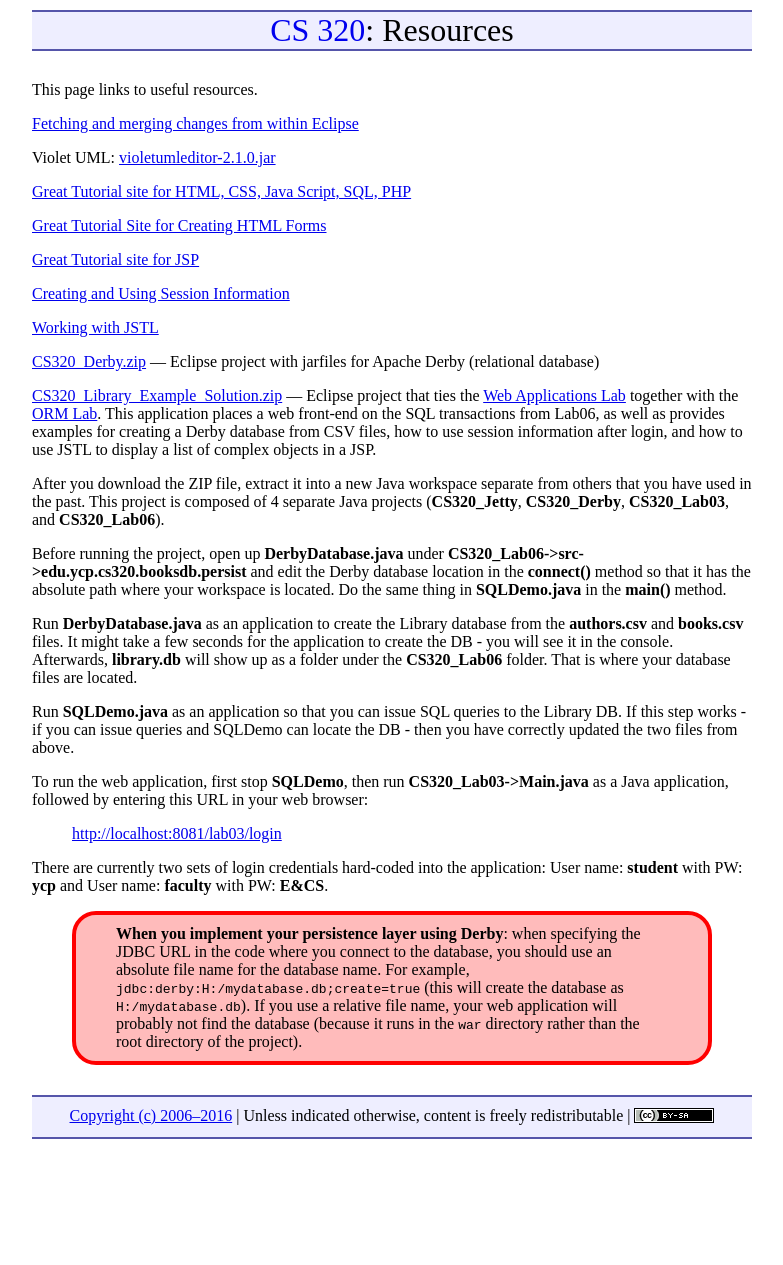
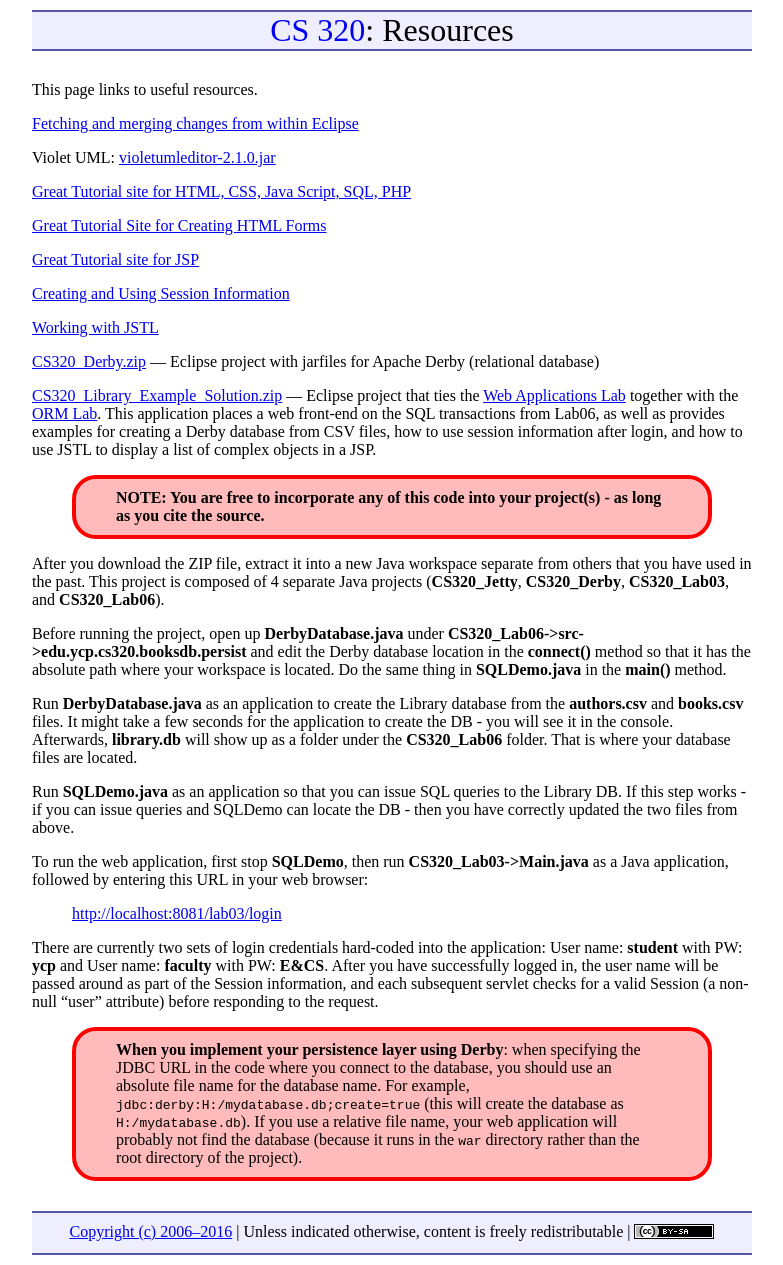
Before and after one commit to ycpcs/cs320-spring2016, a Jekyll site: the page built from resources/index.md, in a window 1280 px wide. Shown: the whole page, without its empty margins (248-1031 px from the left). Built offline with Jekyll 4.4.1, drawn with Linux system fonts in a browser that asks for light colours; before the commit the page ends 1149 px from its top, so only the background shows below that.

Commit message:
resources edits

```diff
--- a/resources/index.md
+++ b/resources/index.md
@@ -23,6 +23,8 @@ Violet UML: [violetumleditor-2.1.0.jar](violetumleditor-2.1.0.jar)
 
 [CS320\_Library\_Example\_Solution.zip](CS320_Library_Example_Solution.zip) &mdash; Eclipse project that ties the [Web Applications Lab](../labs/lab03.html) together with the [ORM Lab](../labs/lab06.html).  This application places a web front-end on the SQL transactions from Lab06, as well as provides examples for creating a Derby database from CSV files, how to use session information after login, and how to use JSTL to display a list of complex objects in a JSP.
 
+> <div class="callout"><b>NOTE: You are free to incorporate any of this code into your project(s) - as long as you cite the source.</b></div>
+
 After you download the ZIP file, extract it into a new Java workspace separate from others that you have used in the past.  This project is composed of 4 separate Java projects (**CS320_Jetty**, **CS320_Derby**, **CS320_Lab03**, and **CS320_Lab06**).
 
 Before running the project, open up **DerbyDatabase.java** under **CS320_Lab06->src->edu.ycp.cs320.booksdb.persist** and edit the Derby database location in the **connect()** method so that it has the absolute path where your workspace is located.  Do the same thing in **SQLDemo.java** in the **main()** method.
@@ -35,6 +37,6 @@ To run the web application, first stop **SQLDemo**, then run **CS320_Lab03->Main
 
 > [http://localhost:8081/lab03/login](http://localhost:8081/lab03/login)
 
-There are currently two sets of login credentials hard-coded into the application: User name: **student** with PW: **ycp** and User name: **faculty** with PW: **E&CS**.
+There are currently two sets of login credentials hard-coded into the application: User name: **student** with PW: **ycp** and User name: **faculty** with PW: **E&CS**.  After you have successfully logged in, the user name will be passed around as part of the Session information, and each subsequent servlet checks for a valid Session (a non-null "user" attribute) before responding to the request.
 
 > <div class="callout"><b>When you implement your persistence layer using Derby</b>: when specifying the JDBC URL in the code where you connect to the database, you should use an absolute file name for the database name. For example, <code>jdbc:derby:H:/mydatabase.db;create=true</code> (this will create the database as <code>H:/mydatabase.db</code>).  If you use a relative file name, your web application will probably not find the database (because it runs in the <code>war</code> directory rather than the root directory of the project).</div>
```
